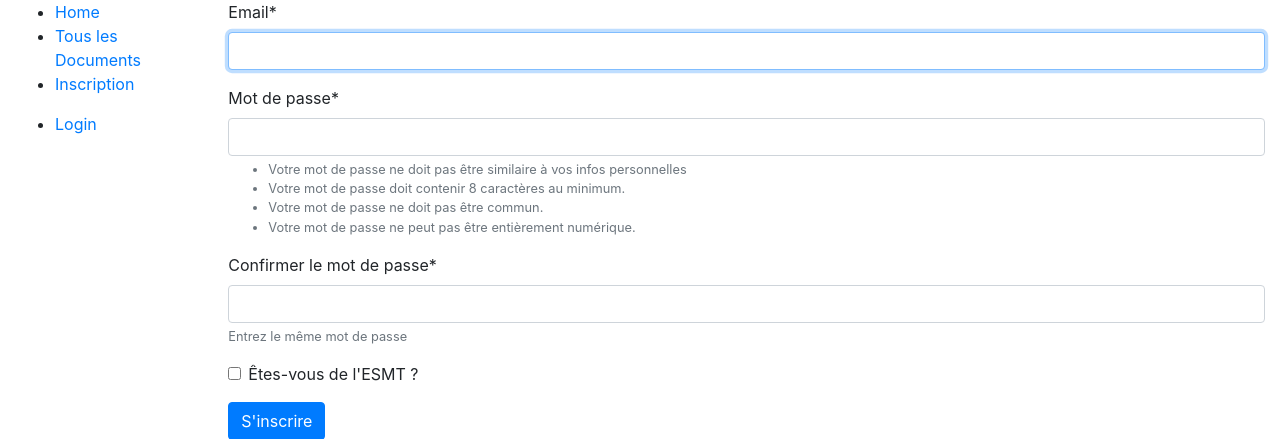
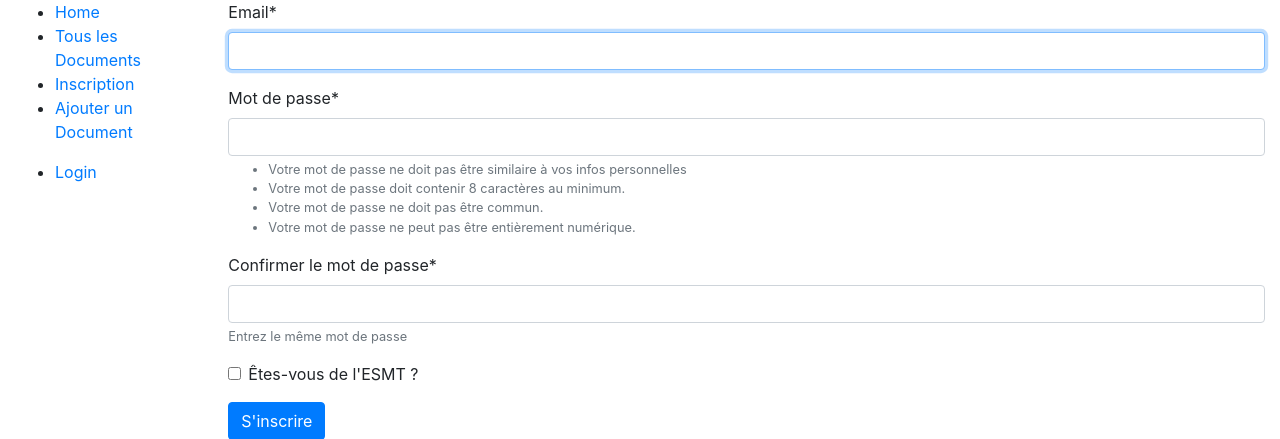
Before and after one commit to MonSiteeb/Django_Projet, a Django app: page /inscription in a window 1280 px wide. Shown: the top 439 px of the page. Run offline with Django 4.2, Linux system fonts and the light colour scheme; some libraries are stand-ins or nearby versions.

Commit message:
Ajout Document

```diff
--- a/ProjetDjango/books/forms.py
+++ b/ProjetDjango/books/forms.py
@@ -3,6 +3,8 @@ from django import forms
 from django.contrib.auth import get_user_model
 from django.contrib.auth.forms import UserCreationForm,ReadOnlyPasswordHashField
 
+from django.forms import ModelForm
+from books.models import Document
 User = get_user_model()
 
 class RegisterForm(forms.ModelForm):
@@ -90,6 +92,8 @@ class UserAdminChangeForm(forms.ModelForm):
         return self.initial["password"]
 
 class DocumentForm(forms.Form):
+    class Meta:
+        model = Document
     matiere = forms.CharField(
         max_length=30,
         required=True,
--- a/ProjetDjango/books/templates/base_generic.html
+++ b/ProjetDjango/books/templates/base_generic.html
@@ -18,6 +18,8 @@
          <li><a href="{% url 'index' %}">Home</a></li>
          <li><a href="{% url 'documents' %}">Tous les Documents</a></li>
          <li><a href="{% url 'inscription' %}">Inscription</a></li>
+         <li><a href="{% url 'document' %}">Ajouter un Document</a></li>
+
        </ul>
 
        <ul class="sidebar-nav">
--- a/ProjetDjango/books/views.py
+++ b/ProjetDjango/books/views.py
@@ -1,6 +1,7 @@
 from django import forms
 from django.shortcuts import render
 from django.shortcuts import get_object_or_404, redirect, render
+from django.http import HttpResponseRedirect
 from django.core.mail import send_mail
 from ProjetDjango.settings import LOGIN_REDIRECT_URL
 from books.forms import UserForm
```
Also changed, not shown: ProjetDjango/db.sqlite3.
